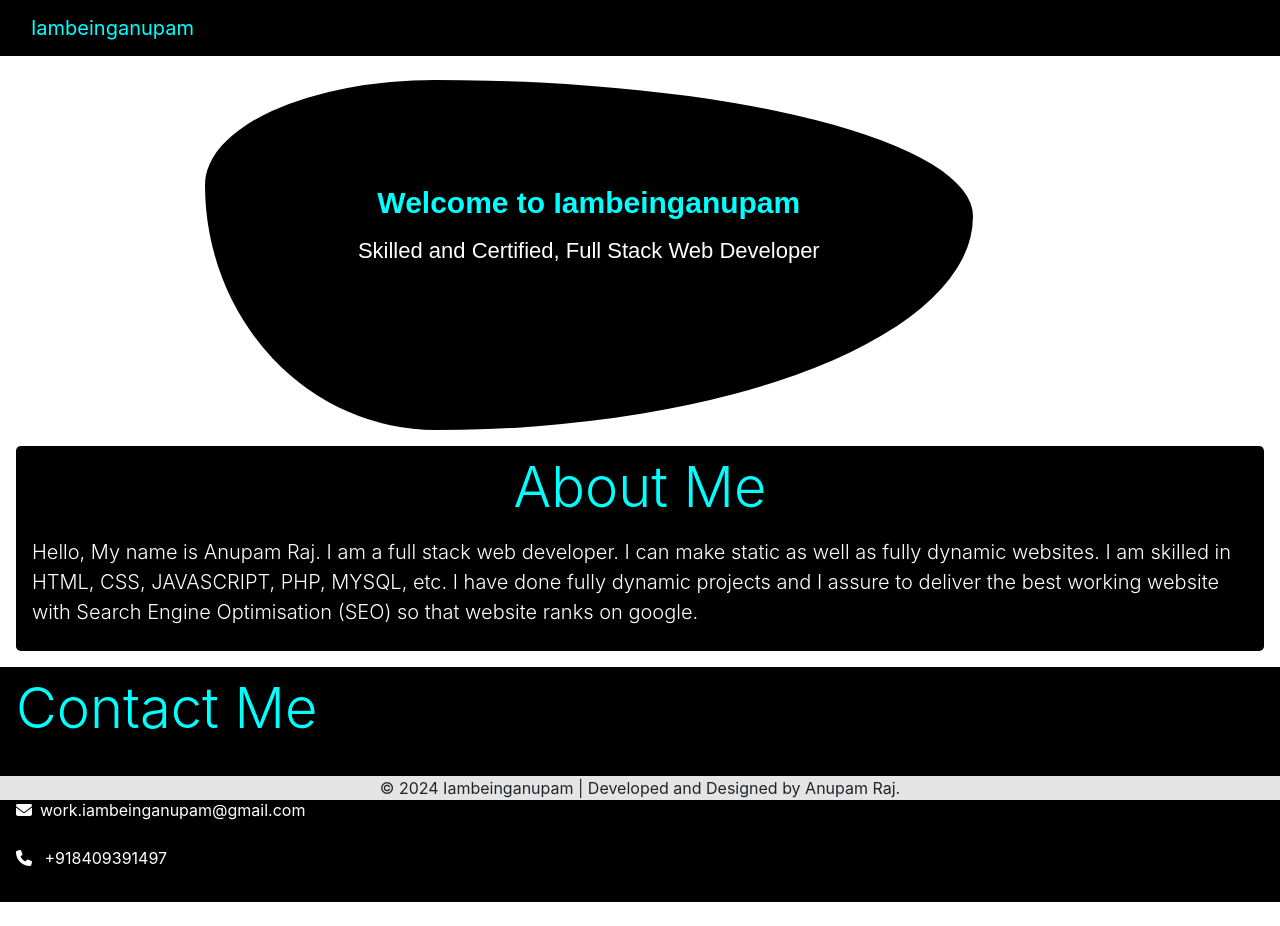
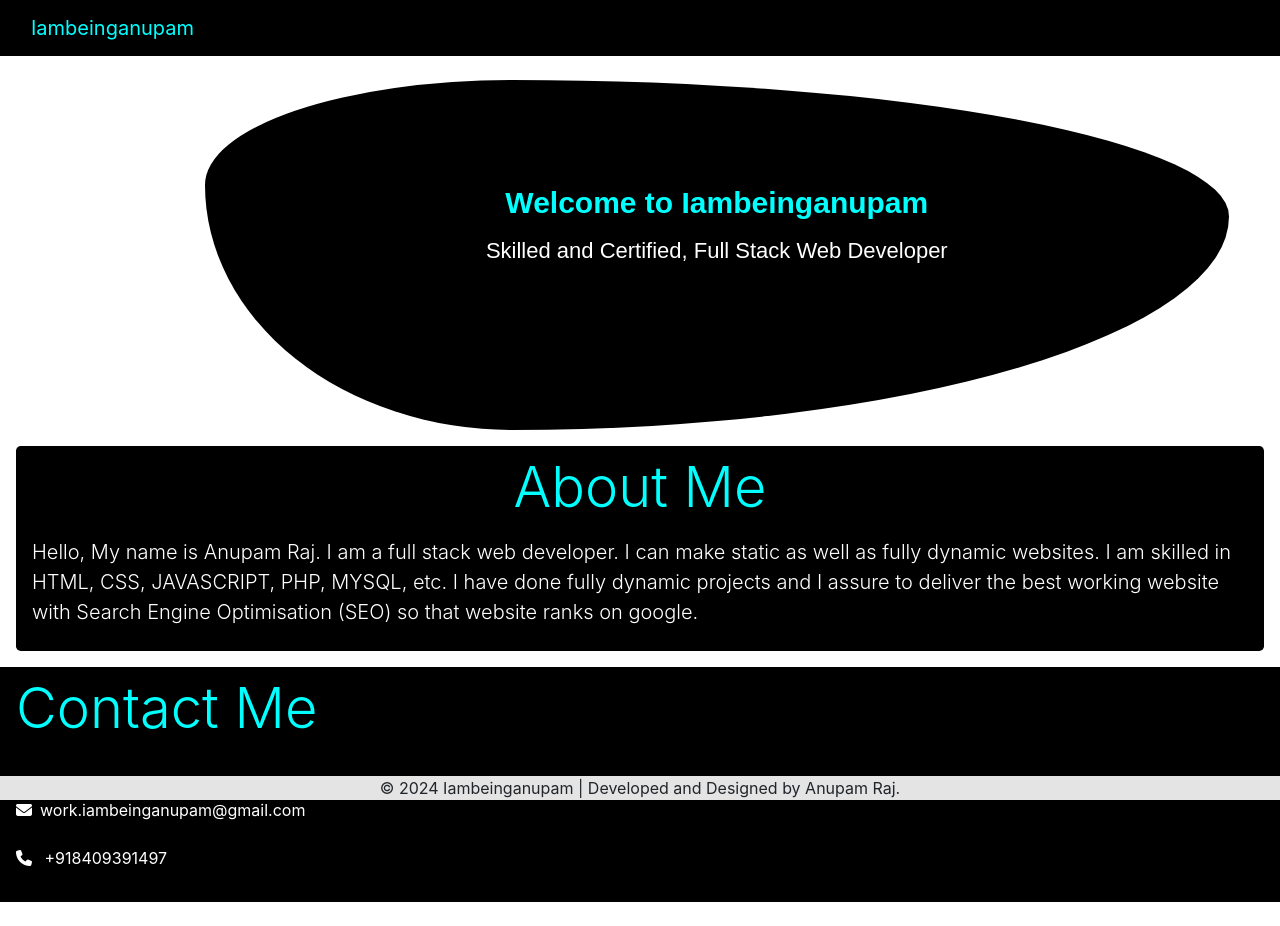
Before and after one commit to iambeinganupam/developer, a plain HTML site: page index.html in a window 1280 px wide. Drawn offline with Linux system fonts and the light colour scheme; a script that the page names is missing.

Commit message:
Update index.html

```diff
--- a/index.html
+++ b/index.html
@@ -60,7 +60,7 @@
 </nav>
 	<!--Navbar ends-->
 
-	 <div class="container mt-4 text-center" data-aos="fade-right" style="height: 350px; border-radius: 30% 70% 70% 30% / 30% 39% 61% 70% ; background: black; color: white; font-weight: bold; font-size: 30px; font-family: sans-serif; width: 60%; margin-left: 16%;">
+	 <div class="container mt-4 text-center" data-aos="fade-right" style="height: 350px; border-radius: 30% 70% 70% 30% / 30% 39% 61% 70% ; background: black; color: white; font-weight: bold; font-size: 30px; font-family: sans-serif; width: 80%; margin-left: 16%;">
             <div style="padding-top: 100px; color: cyan;">Welcome to Iambeinganupam<br>
             <span style="font-size: 22px; font-weight: normal; color: white;">Skilled and Certified, Full Stack Web Developer</span></div>
      </div>
```
